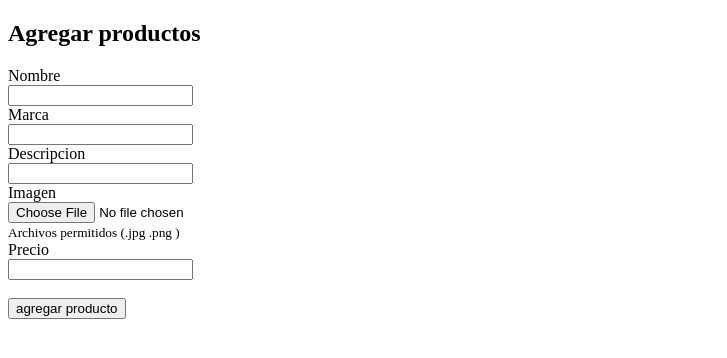
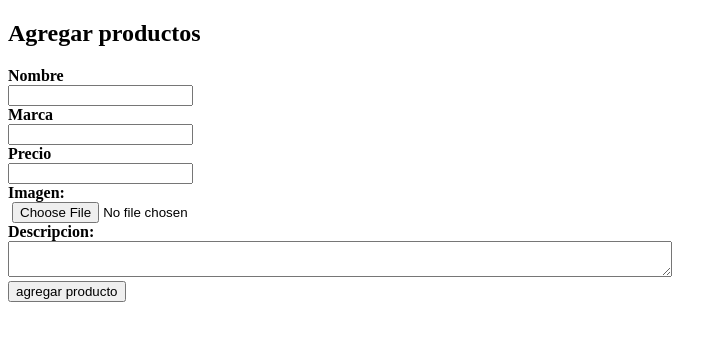
Before and after one commit to diaz26/proyecto, a CodeIgniter app: the page made by application/views/view_agregar.php in a window 1280 px wide. Shown: the top 358 px of the page, without its empty margins (0-727 px from the left). Run offline with CodeIgniter, Linux system fonts and the light colour scheme; some libraries are stand-ins or nearby versions.

Commit message:
Update view_agregar.php
cambio en agregar productos...

```diff
--- a/application/views/view_agregar.php
+++ b/application/views/view_agregar.php
@@ -19,20 +19,35 @@
             <div class="hero-text">
 
                 <h2>Agregar productos </h2>
+              <div class="col-md-10 col-12 ml-auto mr-auto">
                 <form action="<?=base_url(); ?>index.php/Cliente/agregardeverdad/"  method="post"  enctype="multipart/form-data">
 
+                <div class="row">
+                    <div class="col-md-4 pr-md-1">
+                      <div class="form-group">
+                        <label><b>Nombre</b></label><br>
+                        <input type="text" class="form-control" name="Nombre" value="">
+                        <input type="hidden" name="id" value="">
+                      </div>
+                </div>
+                <div class="col-md-4 px-md-1">
+                  <div class="form-group">
+                    <label><b>Marca</b></label><br>
+                    <input type="text" class="form-control" name="Marca" value="">
+                  </div>
+                </div>
 
-               <label>Nombre </label> <br>
-               <input type="text" name="Nombre" value=""><br>
-               <label>Marca</label> <br>
-               <input type="text" name="Marca" value=""><br>
-               <label>Descripcion </label> <br>
-               <input type="text" name="Descripcion" value=""><br>
-               <label>Imagen </label> <br>
-
-
-               <input type="file" name="tcarga" id="upload" value=""><br>
-               <small  >Archivos permitidos (.jpg .png  )</small><br>
+                <div class="col-md-4 pl-md-1">
+                  <div class="form-group">
+                    <label><b>Precio</b></label><br>
+                    <input type="number" class="form-control" name="Precio" value="">
+                  </div>
+                </div>
+               <div class="row">
+                 <div class="col-md-5 pr-md-1">
+                   <div class="form-group">
+                     <b>Imagen:</b><br><img src="" width="100%" id="imaproducto">
+                     <input type="file" name="tcarga" id="upload" value="">
                      <script>
                      document.getElementById("ver").onchange = function() {
                        var reader = new FileReader(); //instanciamos el objeto de la api FileReader
@@ -46,9 +61,17 @@
                      };
 
                      </script>
+                   </div>
+                 </div>
+                 <div class="row">
+                   <div class="col-md-12 pr-md-1">
+                     <div class="form-group">
+                       <label><b>Descripcion:</b></label><br>
+                       <textarea name="Descripcion" class="form-control" rows="2" cols="80"></textarea>
+                     </div>
+                   </div>
+                 </div>
 
-               <label>Precio </label> <br>
-               <input type="text" name="Precio" value=""><br><br>
 
               <input type="submit" value="agregar producto" class="btn btn-info">
               </form>
@@ -57,6 +80,7 @@
 
             </div>
 
+
           </div>
 
         </div>
@@ -64,7 +88,7 @@
       </div>
 
     </div>
-
+  </div>
   </section>
 
   <script src="<?= base_url(); ?>assets/js/jquery-2.1.1.min.js"></script>
```
Lines whose indentation alone changed are shown as unchanged.
